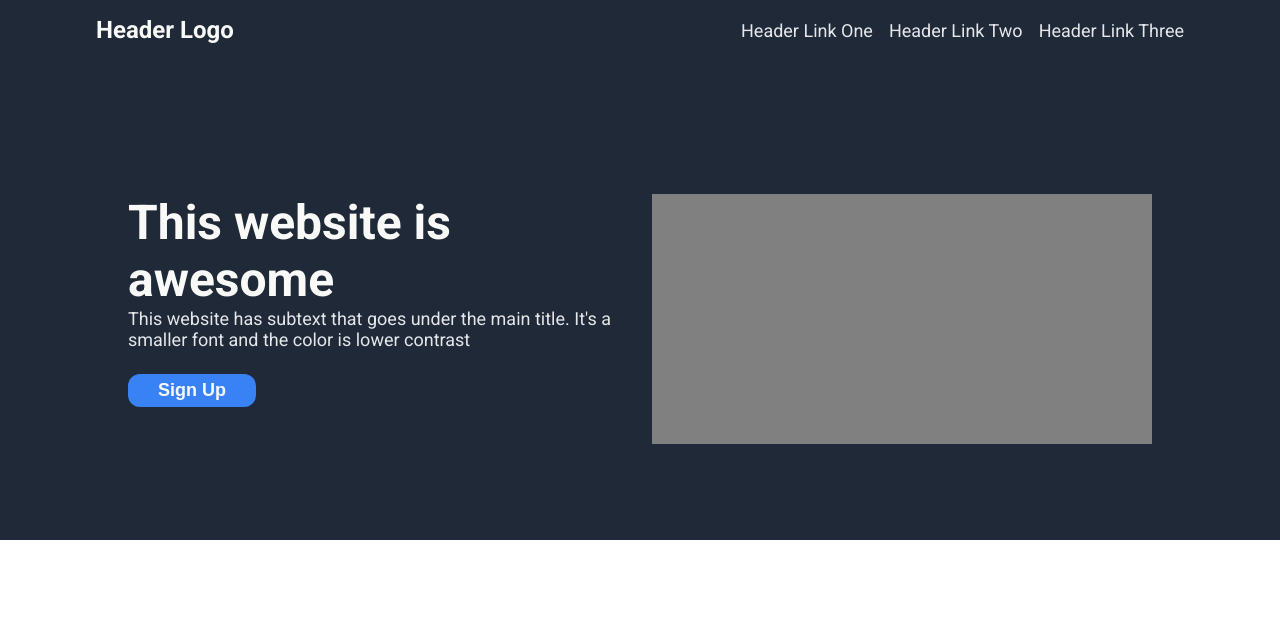
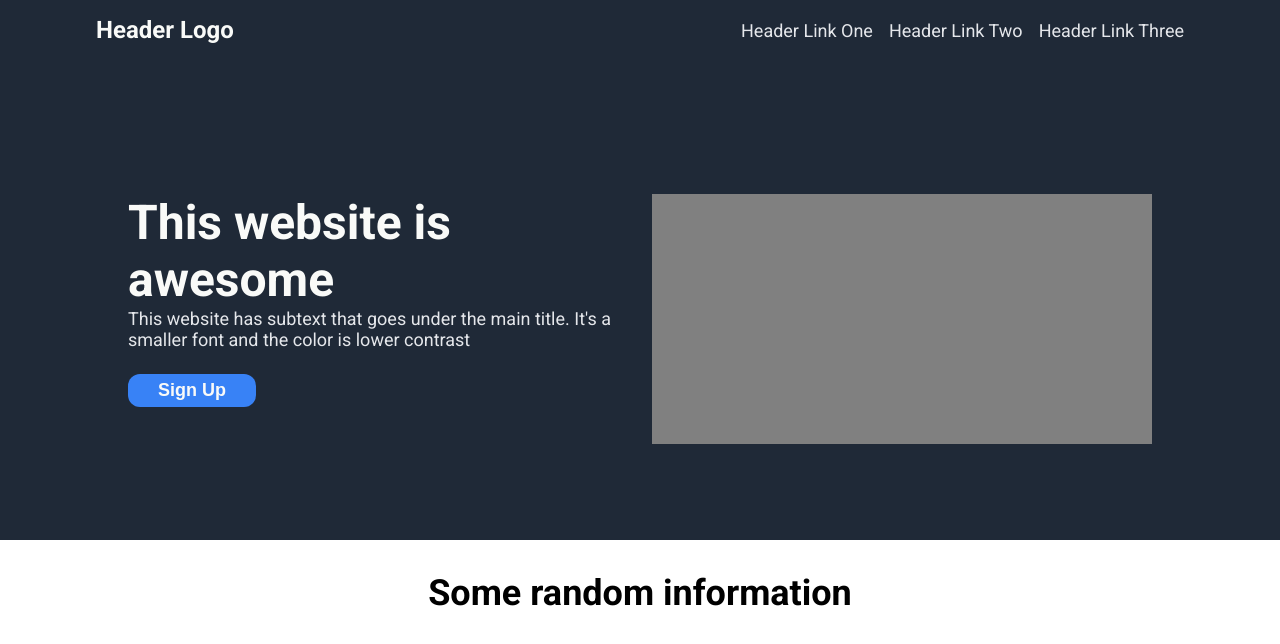
Before and after one commit to ShanegisKhan/Landing-Page, a plain HTML site: page index.html in a window 1280 px wide. Drawn offline with Linux system fonts and the light colour scheme.

Commit message:
Add information header

```diff
--- a/css/stylesheet.css
+++ b/css/stylesheet.css
@@ -12,6 +12,12 @@ body {
     flex-direction: column;
     background-color: #1F2937;
     padding: 16px 96px 96px 96px;
+}
+
+.container-2 {
+    display: flex;
+    flex-direction: column;
+    justify-content: center;
 }
 
 .header {
@@ -90,3 +96,11 @@ button {
     margin-right: 24px;
     max-width: 500px;
 }
+
+.info {
+ display: flex;
+ justify-content: center;
+ font-size: 36px;
+ font-weight: 600;
+ padding-top: 32px;
+}
--- a/index.html
+++ b/index.html
@@ -38,7 +38,23 @@
 
     </div>
     <div class="container-2">
+        <div class="info">
+            Some random information
+        </div>
+        <div class="image-and-text-container">
+            <div class="text-and-image">
 
+            </div>
+            <div class="text-and-image">
+
+            </div>
+            <div class="text-and-image">
+
+            </div>
+            <div class="text-and-image">
+
+            </div>
+        </div>
     </div>
     <div class="container-3">
 
```
